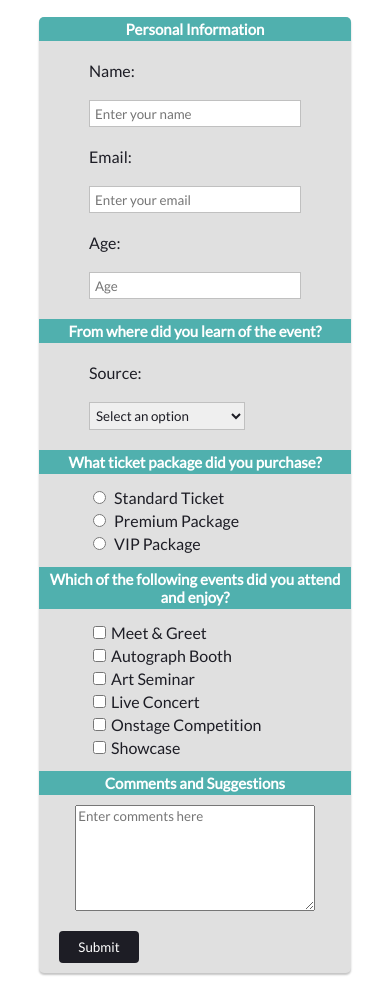
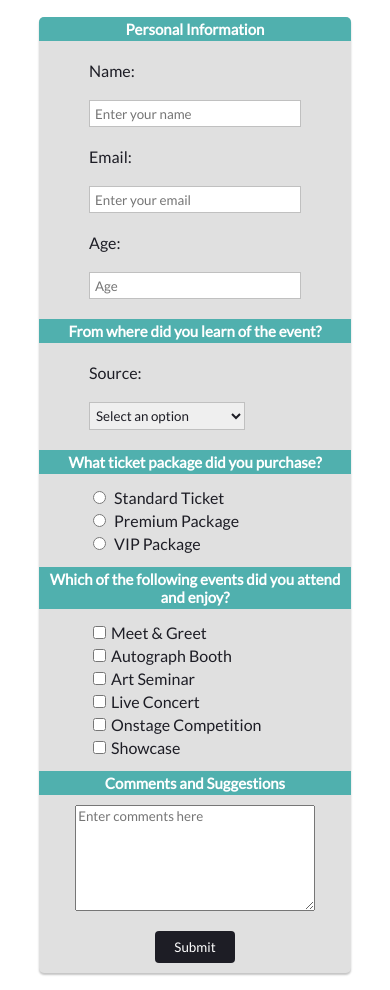
Before and after one commit to GrimPonka/FreeCodeCamp---Survey-Form, a plain HTML site: page index.html in a window 390 px wide. Shown: the part 110-1100 px from the top of the page. Drawn offline with Linux system fonts and the light colour scheme.

Commit message:
Fixed a styling issue involving the submit button not centering when the window is resized.

```diff
--- a/style.css
+++ b/style.css
@@ -126,4 +126,7 @@ textarea {
   .col {
     justify-content: flex-start;
   }
+  .col:last-child {
+    justify-content: center;
+  }
 }
```
